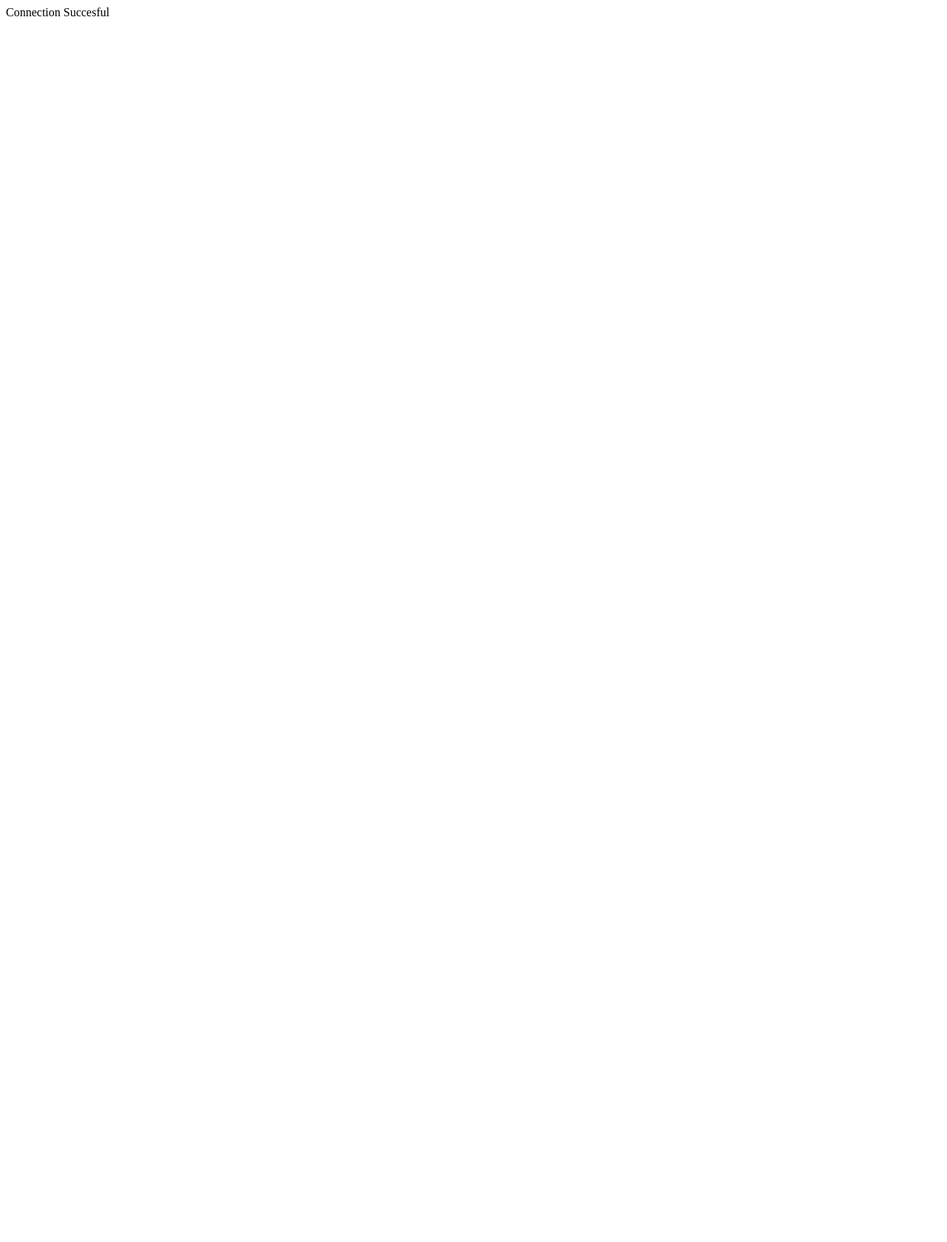
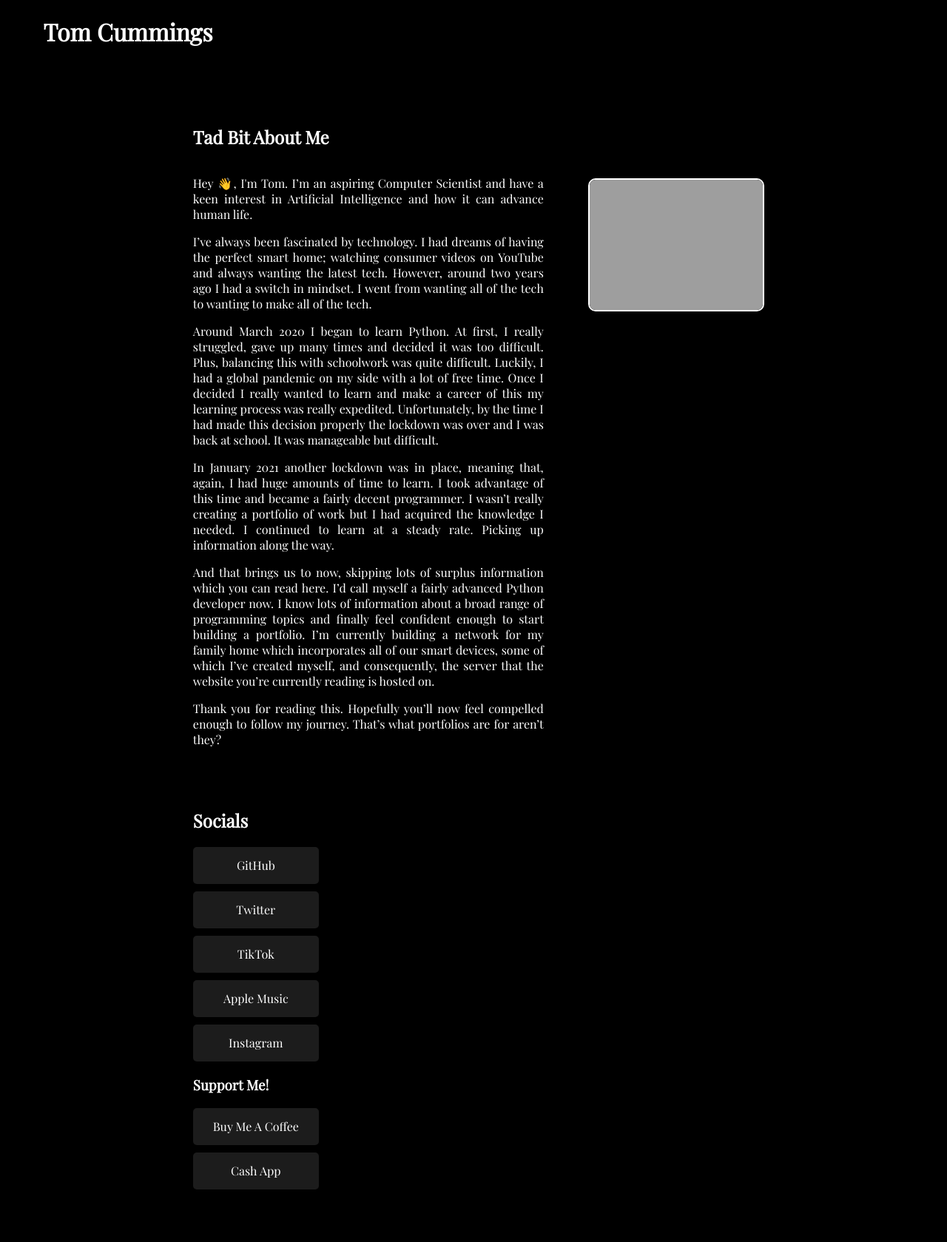
Before and after one commit to th0mcumm1ngs/ARWIN, a Flask app: page / in a window 1280 px wide. Before the commit the page is almost empty. Shown: the whole page at 74% size. Before the commit the page ends 22 px from the top, so only its background shows below. Run offline with Flask 2, Linux system fonts and the light colour scheme; grey boxes are pictures that could not be loaded.

Commit message:
First website release complete.

```diff
--- a/receiver.py
+++ b/receiver.py
@@ -1,50 +1,22 @@
 # File is used to recieve incoming web requests.
 
 import datetime, json
-from flask import Flask
-from flask import request
+from flask import Flask, render_template, request
 from waitress import serve
 
 app = Flask(__name__)
 
-# Simple ping. Used by othere HomeSystem Syetems to check the system is online.
+# Website Routes
+
 @app.route("/")
+def home():
+    return render_template('home.html')
+
+# Background Processes
+
+@app.route("/ping")
 def ping():
     return "Connection Succesful"
 
-@app.route("/sendData", methods=['POST'])
-def recieve_data():
-    # Recieve the JSON data from the request.
-    req_data = request.get_json()
-
-    # Get and update reqID_counter variable.
-    with open('data.json', 'r') as data_file:
-        HS_Data = json.load(data_file)
-
-    # Update the variable by adding 1
-
-    reqID = HS_Data["globalVariables"]["reqID_counter"] + 1
-
-    HS_Data["globalVariables"]["reqID_counter"] = reqID
-
-    with open('data.json', 'w') as data_file:
-        json.dump(HS_Data, data_file, indent = 4)
-
-    # Compile the data.
-    data = {
-        "reqType":"flask",
-        "reqID":reqID,
-        "reqData":req_data
-    }
-
-    # Get the current date and time.
-    date = datetime.datetime.now()
-    # Create file and set the date and time as the name.
-    with open(f"DataInterchange/{date}.json", 'w') as file:
-        # Write the JSON data to the file.
-        json.dump(data, file, indent = 4)
-    # Return confirmation message to the user.
-    return 'Data Recieved'
-
 if __name__ == "__main__":
-    serve(app) # port 8080
+    serve(app = app, host='127.0.0.1', port=8080)
--- /dev/null
+++ b/static/css/style.css
@@ -0,0 +1,108 @@
+@import url('https://fonts.googleapis.com/css2?family=Playfair+Display&display=swap');
+
+:root{
+    --black: #000000ff;
+    --eerie-black: #1c1c1cff;
+    --jet: #393939ff;
+    --davys-grey: #555555ff;
+    --sonic-silver: #717171ff;
+    --spanish-gray: #8e8e8eff;
+    --silver-chalice: #aaaaaaff;
+    --silver: #c6c6c6ff;
+    --platinum: #e3e3e3ff;
+    --white: #ffffffff;
+}
+
+body {
+    font-family: 'Playfair Display', 'Didot', Georgia, 'Times New Roman', Times, serif;
+    background: var(--black);
+    color: var(--white);
+}
+
+h1 {
+    padding-left: 4%;
+}
+
+.main {
+    padding-top: 5%;
+    padding-left: 20%;
+    padding-right: 5%;
+    padding-bottom: 5%;
+}
+
+    .About {
+        display: inline-block;
+    }
+
+        .leftSegment {
+            float: left;
+            width: 50%;
+        }
+
+            .aboutMeText {
+                text-align: justify;
+            }
+
+        .rightSegment {
+            float: right;
+            width: 50%;
+        }
+
+            .meImageBox {
+                padding: 5%;
+                padding-top: 20px;
+                padding-left: 60px;
+            }
+
+            .meImage {
+                width: 60%;
+                height: auto;
+                border-style: solid;
+                border-width: 2px;
+                border-color: var(--white);
+                border-radius: 10px;
+            }
+
+    .Socials {
+        padding-top: 5%;
+        display: inline-block;
+    }
+
+        .social-btn-list {
+            list-style-type: none;
+            margin: 0;
+            padding: 0;
+        }
+
+            .social-btn-list-item.top{
+                padding-top: 0px;
+            }
+
+            .social-btn-list-item.middle{
+                padding-top: 10px;
+            }
+
+            .social-btn-list-item.bottom{
+                padding-top: 10px;
+            }
+
+                .social-btn{
+                    background-color: var(--eerie-black);
+                    height: 50px;
+                    width: 170px;
+                    line-height: 50px;
+                    text-align: center;
+                    display: inline-block;
+                    border-radius: 5px;
+                }
+
+                .social-btn:hover{
+                    background-color: var(--jet);
+                }
+
+                .social-btn-link {
+                    height: 100%;
+                    display: block;
+                    text-decoration: none;
+                    color: var(--white);
+                }
--- a/templates/home.html
+++ b/templates/home.html
@@ -15,66 +15,88 @@
         <h1>Tom Cummings</h1>
     </header>
 
-    <main>
-        <section id="About">
+    <div class="main">
+        <div class="About">
             <h2>Tad Bit About Me</h2>
 
-            <p>
+            <div class="leftSegment">
+                <p class="aboutMeText">
                     Hey 👋, I'm Tom. I’m an aspiring Computer Scientist and have a keen interest in Artificial Intelligence and how it can advance human life.
                 </p>
 
-            <p>
+                <p class="aboutMeText">
                     I’ve always been fascinated by technology. I had dreams of having the perfect smart home; watching consumer videos on YouTube and always wanting the latest tech. However, around two years ago I had a switch in mindset. I went from wanting all of the tech to wanting to make all of the tech.
                 </p>
 
-            <p>
+                <p class="aboutMeText">
                     Around March 2020 I began to learn Python. At first, I really struggled, gave up many times and decided it was too difficult. Plus, balancing this with schoolwork was quite difficult. Luckily, I had a global pandemic on my side with a lot of free time. Once I decided I really wanted to learn and make a career of this my learning process was really expedited. Unfortunately, by the time I had made this decision properly the lockdown was over and I was back at school. It was manageable but difficult.
                 </p>
 
-            <p>
+                <p class="aboutMeText">
                     In January 2021 another lockdown was in place, meaning that, again, I had huge amounts of time to learn. I took advantage of this time and became a fairly decent programmer. I wasn’t really creating a portfolio of work but I had acquired the knowledge I needed. I continued to learn at a steady rate. Picking up information along the way.
                 </p>
 
-            <p>
+                <p class="aboutMeText">
                     And that brings us to now, skipping lots of surplus information which you can read here. I’d call myself a fairly advanced Python developer now. I know lots of information about a broad range of programming topics and finally feel confident enough to start building a portfolio. I’m currently building a network for my family home which incorporates all of our smart devices, some of which I’ve created myself, and consequently, the server that the website you’re currently reading is hosted on.
                 </p>
 
-            <p>
-                Thank you for reading this. Hopefully you’ll now feel compelled enough to follow my journey. That’s what these portfolios are for aren’t they?
+                <p class="aboutMeText">
+                    Thank you for reading this. Hopefully you’ll now feel compelled enough to follow my journey. That’s what portfolios are for aren’t they?
                 </p>
-        </section>
+            </div>
 
-        <section id="Socials">
+            <div class="rightSegment">
+                <div class="meImageBox">
+                    <img class="meImage" src="{{ url_for('static', filename= 'images/me.jpeg') }}" alt="Tom Cummings">
+                </div>
+            </div>
+        </div>
+
+        <div class="Socials">
             <h2>Socials</h2>
 
-            <ul>
-                <li>
-                    <a class="social-btn" href="https://github.com/TomCummings07">GitHub</a>
+            <ul class="social-btn-list">
+                <li class="social-btn-list-item top">
+                    <div class="social-btn">
+                        <a class="social-btn-link" href="https://github.com/TomCummings07">GitHub</a>
+                    </div>
                 </li>
-                <li>
-                    <a class="social-btn" href="https://twitter.com/TomCummings9202">Twitter</a>
+                <li class="social-btn-list-item middle">
+                    <div class="social-btn">
+                        <a class="social-btn-link" href="https://twitter.com/TomCummings9202">Twitter</a>
+                    </div>
                 </li>
-                <li>
-                    <a class="social-btn" href="https://www.tiktok.com/@tom.cummings">TikTok</a>
+                <li class="social-btn-list-item middle">
+                    <div class="social-btn">
+                        <a class="social-btn-link" href="https://www.tiktok.com/@tom.cummings">TikTok</a>
+                    </div>
                 </li>
-                <li>
-                    <a class="social-btn" href="https://music.apple.com/profile/tomcummings07">Apple Music</a>
+                <li class="social-btn-list-item middle">
+                    <div class="social-btn">
+                        <a class="social-btn-link" href="https://music.apple.com/profile/tomcummings07">Apple Music</a>
+                    </div>
                 </li>
-                <li>
-                    <a class="social-btn" href="https://www.instagram.com/tom.cummings07/">Instagram</a>
+                <li class="social-btn-list-item bottom">
+                    <div class="social-btn">
+                        <a class="social-btn-link" href="https://www.instagram.com/tom.cummings07/">Instagram</a>
+                    </div>
                 </li>
 
                 <h3>Support Me!</h3>
 
-                <li>
-                    <a class="social-btn" href="https://www.buymeacoffee.com/tom.cummings">Buy Me A Coffee</a>
+                <li class="social-btn-list-item top">
+                    <div class="social-btn">
+                        <a class="social-btn-link" href="https://www.buymeacoffee.com/tom.cummings">Buy Me A Coffee</a>
+                    </div>
                 </li>
-                <li>
-                    <a class="social-btn" href="https://cash.app/£TomCummings07">Cash App</a>
+                <li class="social-btn-list-item bottom">
+                    <div class="social-btn">
+                        <a class="social-btn-link" href="https://cash.app/£TomCummings07">Cash App</a>
+                    </div>
                 </li>
             </ul>
-        </section>
-    </main>
+        </div>
+    </div>
 
 </body>
 
```
Also changed, not shown: 1 other file. Lines whose indentation alone changed are shown as unchanged.
